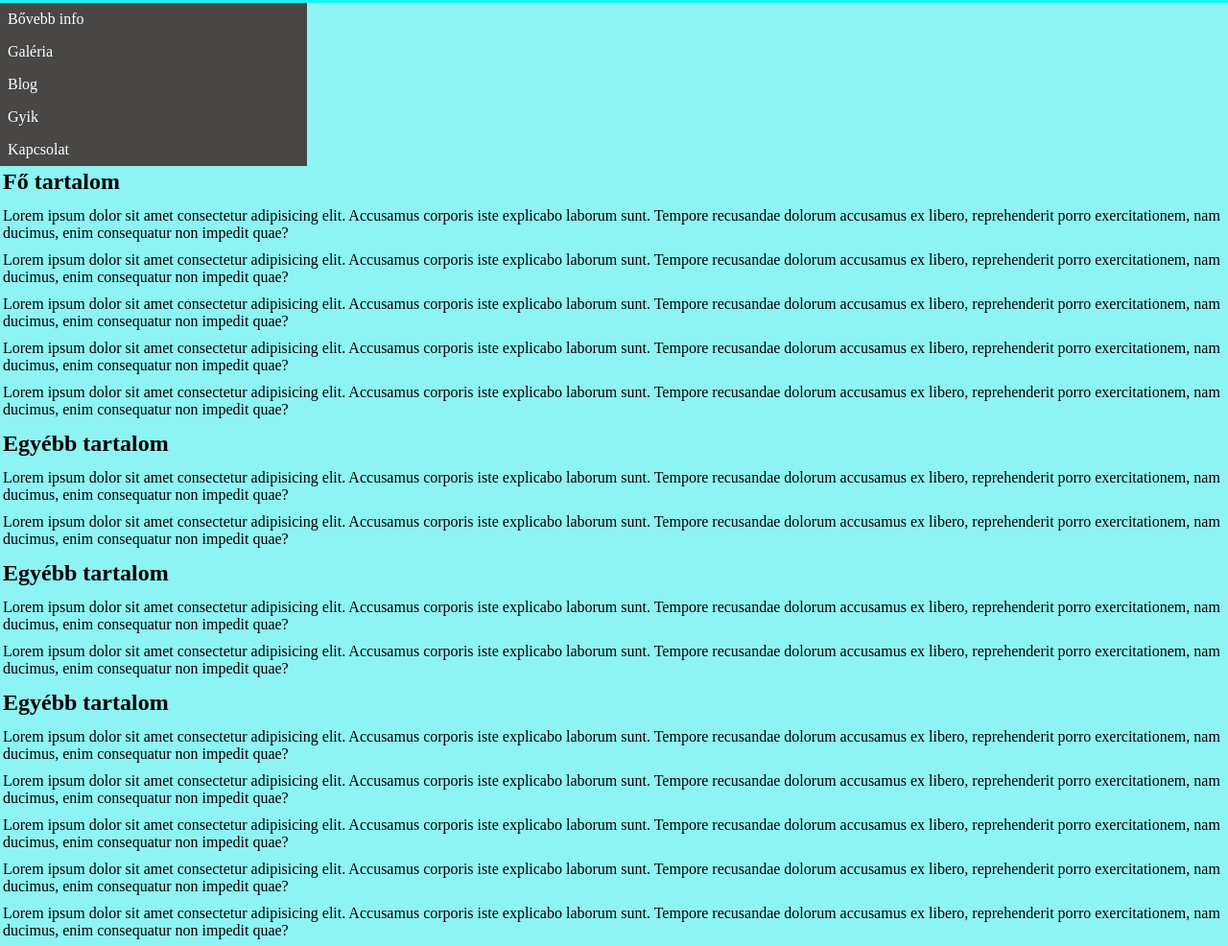
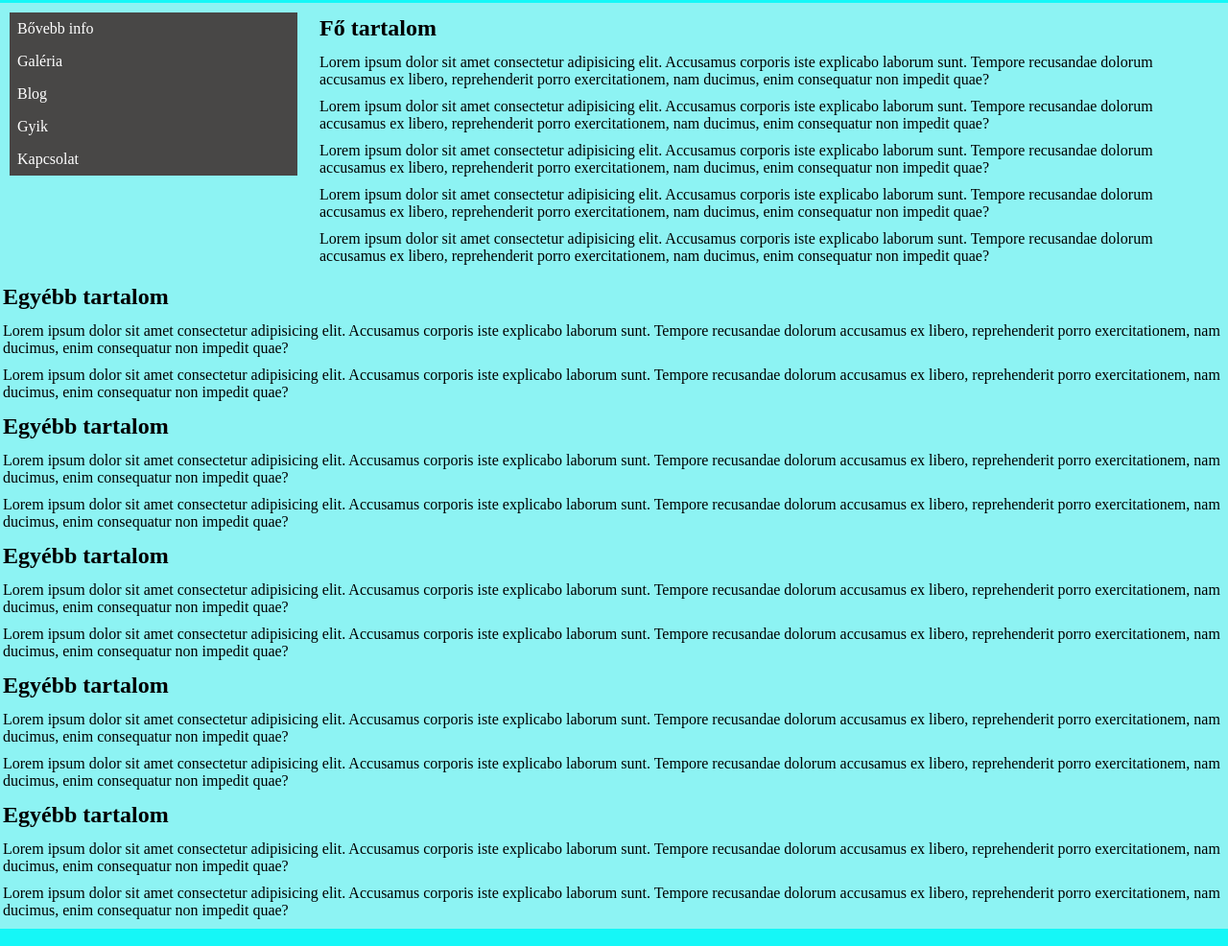
Before and after one commit to mdez81/mdez81.github.io, a plain HTML site: page index.html in a window 1280 px wide. Shown: the part 74-1060 px from the top of the page at 96% size. Drawn offline with Linux system fonts and the light colour scheme.

Commit message:
corrected final version again

```diff
--- a/css/style.css
+++ b/css/style.css
@@ -46,7 +46,7 @@ nav li a {
     display: block;
 }
 
-#main-conent {
+.main-content {
     width: 75%;
 }
 
--- a/index.html
+++ b/index.html
@@ -13,7 +13,7 @@
         <h1>Prooktatás 6. alkalom gyakorlás</h1>
     </header>
     <div class="clearfix">
-        <nav class="main-content">
+        <nav class="column">
             <ul>
                 <li><a href="#info">Bővebb info</a></li>
                 <li><a href="#Galery">Galéria</a></li>
@@ -23,7 +23,7 @@
             </ul>
         </nav>
 
-        <section id="main-content column">
+        <section class="main-content column">
             <h2>Fő tartalom</h2>
             <p>Lorem ipsum dolor sit amet consectetur adipisicing elit. Accusamus corporis iste explicabo laborum sunt.
                 Tempore recusandae dolorum accusamus ex libero, reprehenderit porro exercitationem, nam ducimus, enim
@@ -71,15 +71,6 @@
             <p>Lorem ipsum dolor sit amet consectetur adipisicing elit. Accusamus corporis iste explicabo laborum sunt.
                 Tempore recusandae dolorum accusamus ex libero, reprehenderit porro exercitationem, nam ducimus, enim
                 consequatur non impedit quae?</p>
-            <p>Lorem ipsum dolor sit amet consectetur adipisicing elit. Accusamus corporis iste explicabo laborum sunt.
-                Tempore recusandae dolorum accusamus ex libero, reprehenderit porro exercitationem, nam ducimus, enim
-                consequatur non impedit quae?</p>
-            <p>Lorem ipsum dolor sit amet consectetur adipisicing elit. Accusamus corporis iste explicabo laborum sunt.
-                Tempore recusandae dolorum accusamus ex libero, reprehenderit porro exercitationem, nam ducimus, enim
-                consequatur non impedit quae?</p>
-            <p>Lorem ipsum dolor sit amet consectetur adipisicing elit. Accusamus corporis iste explicabo laborum sunt.
-                Tempore recusandae dolorum accusamus ex libero, reprehenderit porro exercitationem, nam ducimus, enim
-                consequatur non impedit quae?</p>
 
         </section>
 
```
